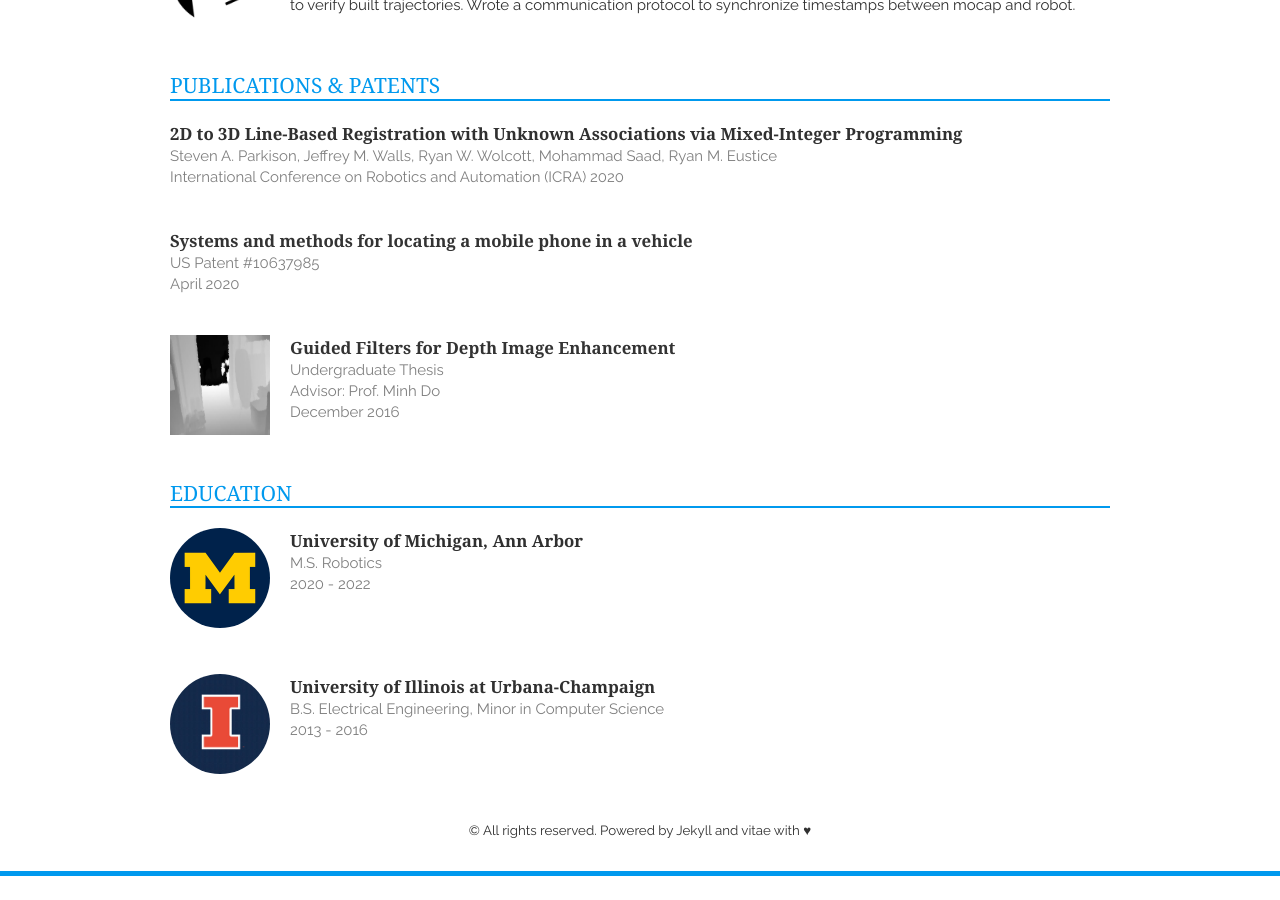
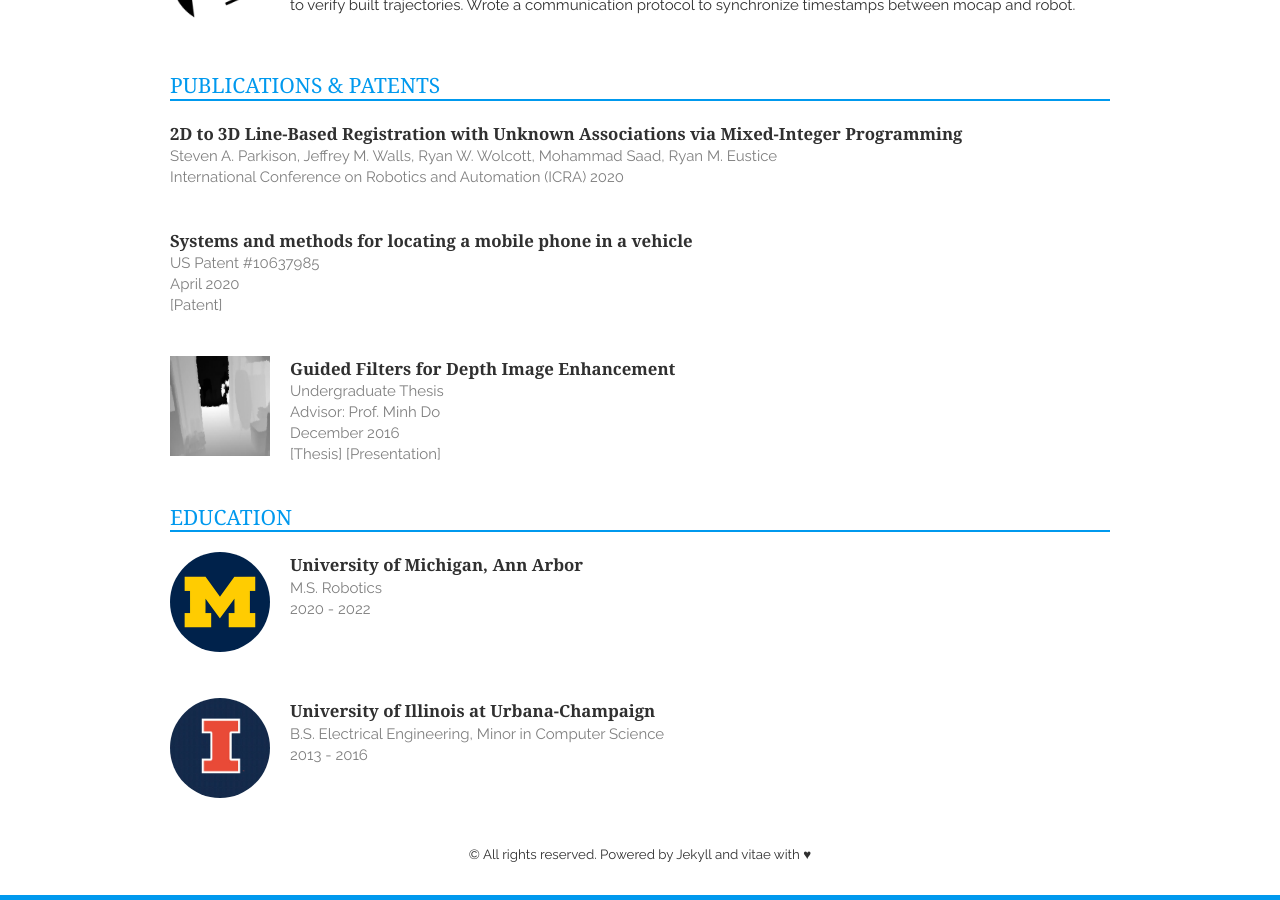
Before and after one commit to mohsaad/mohsaad.github.io, a Jekyll site: the page built from index.html, in a window 1280 px wide and 900 px high, scrolled down 616 px. Built offline with Jekyll 4.4.1, drawn with Linux system fonts in a browser that asks for light colours; nearby versions of some CDN libraries; before the commit the page ends 1492 px from its top, so only the background shows below that.

Commit message:
publications: Use brackets for links

```diff
--- a/_includes/publications.html
+++ b/_includes/publications.html
@@ -18,9 +18,10 @@
   <div class="sixteen columns">
     <article>
       <header>
-        <h1><a href="http://www.freepatentsonline.com/10637985.html">Systems and methods for locating a mobile phone in a vehicle</a></h1>
+        <h1>Systems and methods for locating a mobile phone in a vehicle</h1>
         <span>US Patent #10637985</span><br />
-        <span><time>April 2020</time></span>
+        <span><time>April 2020</time></span><br .>
+        <span><a href="http://www.freepatentsonline.com/10637985.html">[Patent]</a></span>
       </header>
     </article>
   </div>
@@ -32,10 +33,11 @@
   <div class="fourteen columns">
   <article>
     <header>
-      <h1><a href="https://www.ideals.illinois.edu/bitstream/handle/2142/97838/ECE499-Fa2016-saad.pdf?sequence=2&isAllowed=y">Guided Filters for Depth Image Enhancement</a></h1>
+      <h1>Guided Filters for Depth Image Enhancement</a></h1>
       <span>Undergraduate Thesis</span><br />
       <span>Advisor: <a href="https://minhdo.ece.illinois.edu/">Prof. Minh Do</a></span><br />
-      <span><time>December 2016</time></span>
+      <span><time>December 2016</time></span><br />
+      <span><a href="https://www.ideals.illinois.edu/bitstream/handle/2142/97838/ECE499-Fa2016-saad.pdf?sequence=2&isAllowed=y">[Thesis]</a> <a href=https://1drv.ms/p/s!AvdnWeCd7MgQ1GyRv5jfD3rp0_i5?e=ZtdUeY">[Presentation]</a></span>
     </header>
   </article>
   </div>
```
